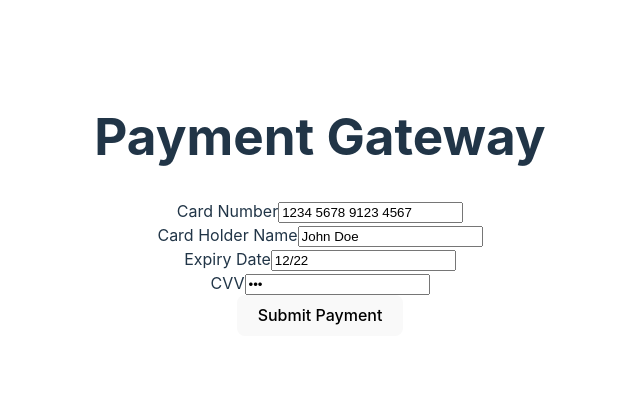
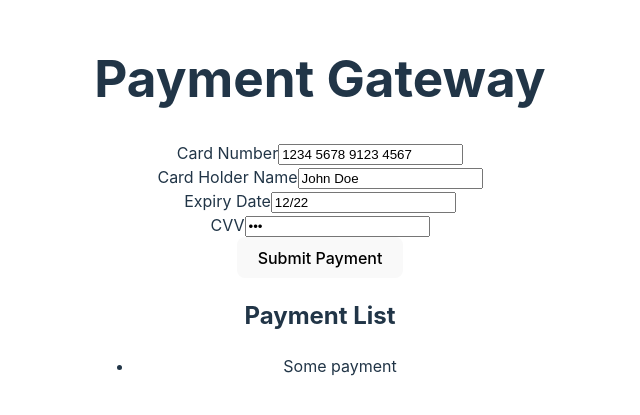
Before and after one commit to Aleksei-Michnik/nodejs-api-visa, a React (Vite) app in the folder frontend/: page / in a window 1280 px wide. Shown: the part 195-610 px from the top of the page, without its empty margins (320-960 px from the left). Built offline with nearby package versions, Linux system fonts and the light colour scheme; no server answers.

Commit message:
Add PaymentList component to display payment history
Introduced a new `PaymentList` component and integrated it into the `HomePage` to show a placeholder for payment history. This enhances the user interface by preparing the structure for listing payment records.

```diff
--- /dev/null
+++ b/frontend/src/components/PaymentList.tsx
@@ -0,0 +1,7 @@
+const PaymentList = () => {
+    return <ul>
+      <li>Some payment</li>
+    </ul>;
+};
+
+export default PaymentList;
--- a/frontend/src/pages/HomePage.tsx
+++ b/frontend/src/pages/HomePage.tsx
@@ -1,7 +1,9 @@
 import { submitPayment } from '../api/paymentService';
 import PaymentForm from '../components/PaymentForm';
+import PaymentList from "../components/PaymentList.tsx";
 
 const HomePage = () => {
+
     const handlePaymentSubmit = async (paymentDetails: object) => {
         try {
             const newPayment = await submitPayment(paymentDetails);
@@ -13,6 +15,8 @@ const HomePage = () => {
     return <>
       <h1>Payment Gateway</h1>
       <PaymentForm onSubmit={handlePaymentSubmit} />
+      <h2>Payment List</h2>
+      <PaymentList />
     </>;
 };
 
```
